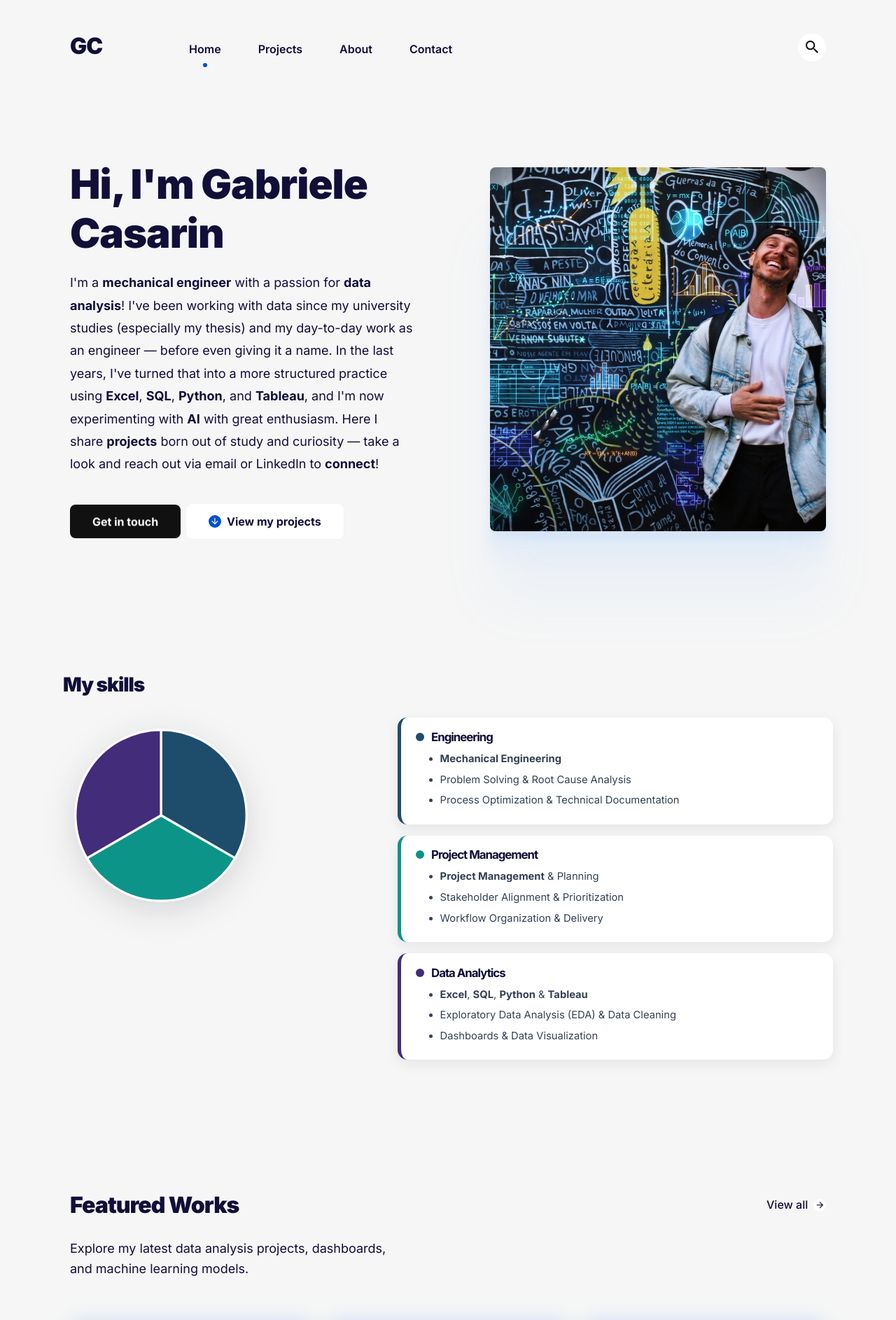
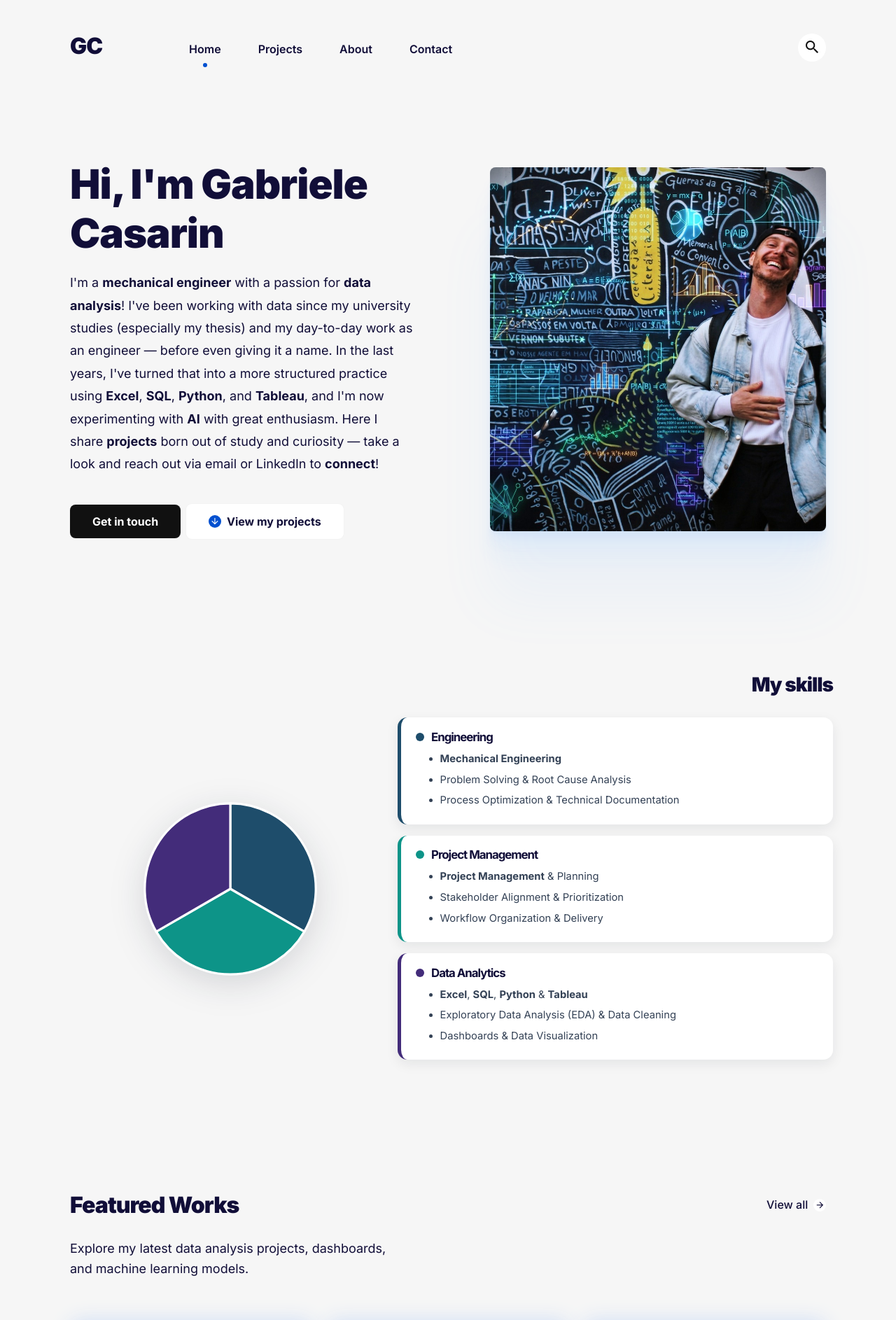
Before and after one commit to gcasarin/gcasarin.github.io, a Jekyll site: the page built from index.html, in a window 1280 px wide. Shown: the top 1886 px of the page at 70% size. Built offline with Jekyll 4.4.1, drawn with Linux system fonts in a browser that asks for light colours.

Commit message:
Refactor skills section layout and styles
Updated the layout and styling for the skills section, including changes to the HTML structure and added CSS for alignment and responsiveness.

```diff
--- a/_includes/section-skills.html
+++ b/_includes/section-skills.html
@@ -1,14 +1,14 @@
 <section class="section skills-section" id="skills">
   <div class="container">
-    <div class="row">
-      <div class="col-md-12 text-right text-end">
+    <div class="row skills-header-row">
+      <div class="col-md-12 skills-title-col">
         <h2 class="section-title">My skills</h2>
       </div>
     </div>
 
-    <div class="row mt-4 align-items-stretch pie-layout">
+    <div class="row mt-4 pie-layout">
       <!-- Colonna sinistra: grafico a torta centrato orizzontalmente e verticalmente -->
-      <div class="col-lg-5 mb-4 mb-lg-0 d-flex justify-content-center align-items-center">
+      <div class="col-lg-5 mb-4 mb-lg-0 pie-col">
         <div class="pie-wrapper">
           <svg class="skills-pie" viewBox="0 0 220 220" width="280" height="280" role="img" aria-label="Skills breakdown: Engineering, Project Management, and Data Analytics">
             <!-- Fetta 1: Engineering (120°) -->
@@ -39,7 +39,7 @@
       </div>
 
       <!-- Colonna destra: dettaglio skill dei 3 spicchi -->
-      <div class="col-lg-7">
+      <div class="col-lg-7 pillars-col">
         <div class="pie-pillars">
           <!-- 1. Engineering -->
           <div class="pie-pillar pie-pillar--eng" data-slice="eng">
@@ -86,6 +86,39 @@
 </section>
 
 <style>
+  /* Titolo allineato a destra a prescindere dal tema */
+  .skills-section .skills-header-row {
+    display: flex;
+    justify-content: flex-end;
+  }
+
+  .skills-section .skills-title-col {
+    width: 100%;
+    margin-left: auto;
+    text-align: right !important;
+  }
+
+  .skills-section .section-title {
+    display: block;
+    width: 100%;
+    text-align: right !important;
+    margin-left: auto;
+  }
+
+  /* Layout a due colonne con centratura verticale della pie chart */
+  @media (min-width: 992px) {
+    .skills-section .pie-layout {
+      display: flex !important;
+      align-items: center !important;
+    }
+  }
+
+  .skills-section .pie-col {
+    display: flex !important;
+    align-items: center !important;
+    justify-content: center !important;
+  }
+
   .skills-section .pie-wrapper {
     width: 280px;
     height: 280px;
@@ -93,6 +126,7 @@
     display: flex;
     align-items: center;
     justify-content: center;
+    margin: 0 auto;
     filter: drop-shadow(0 12px 24px rgba(15, 23, 42, 0.14));
   }
 
```
